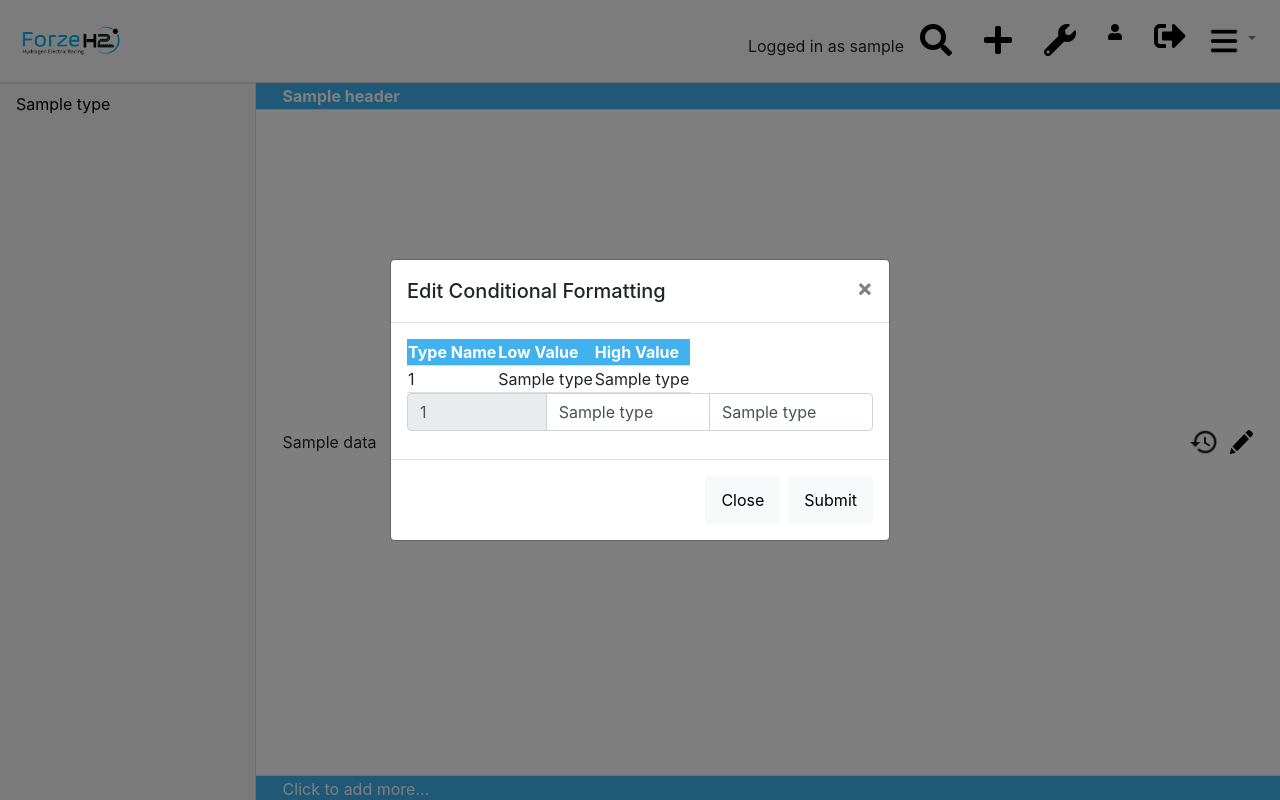
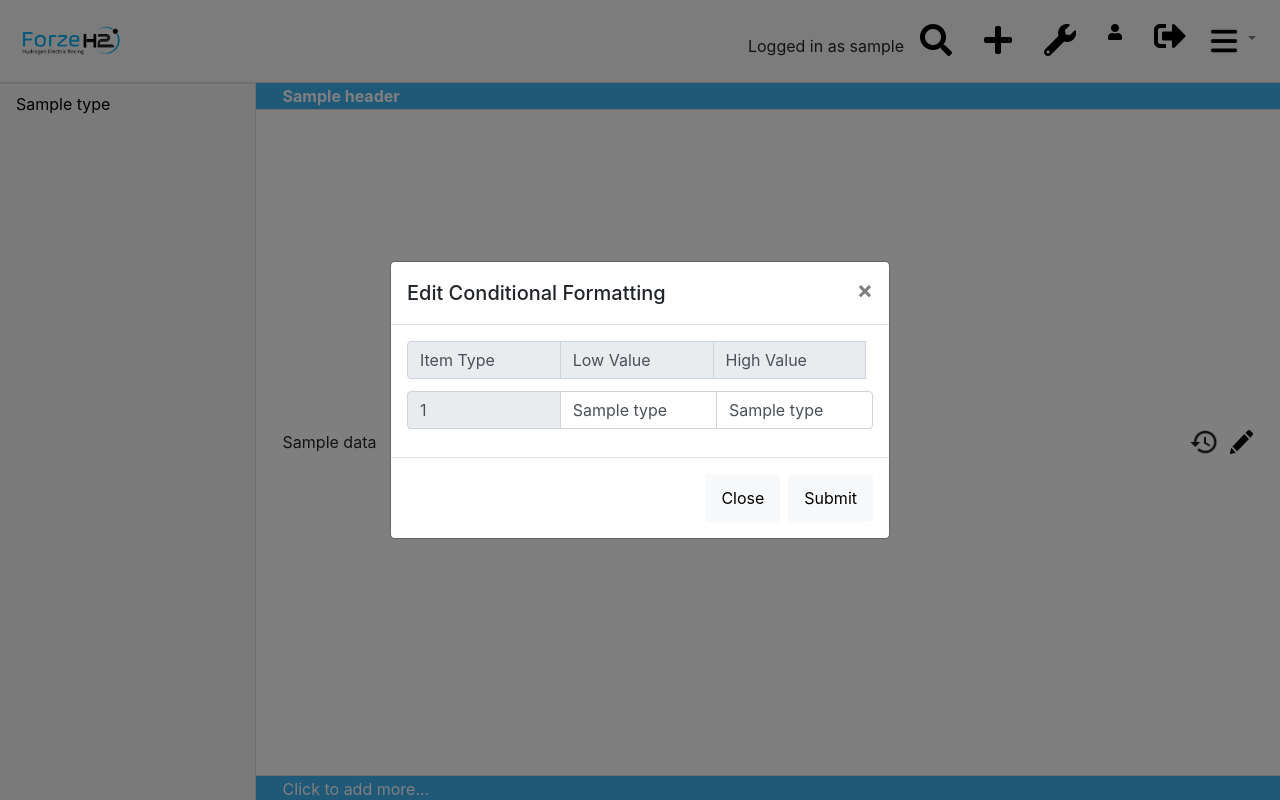
Before and after one commit to nick-thumiger/Forze, a Flask app: template templates/index.html in a window 1280 px wide, after a click on "Edit Conditional Formatting". Run offline with Flask 2, Linux system fonts and the light colour scheme; the template is opened without the code that fills it: most values are stand-ins (such as "Sample title", 1, 10 or a date in 2020); parts of the project's set-up code (start-up, migrations or seed data) failed here and were passed over; some libraries are stand-ins or nearby versions.

Commit message:
automated commit

```diff
--- a/templates/index.html
+++ b/templates/index.html
@@ -246,27 +246,21 @@
                         </button>
                     </div>
                     <div id="edit-modal-target" class="modal-body">
-                        <table>
-                            <tr>
-                                <th>Type Name</th>
-                                <th>Low Value</th>
-                                <th>High Value</th>
-                            </tr>
-                            {% if type_data != None %}
-                            {% for i in type_data %}
-                            <tr>
-                                <td>{{i[0]}}</td>
-                                <td>{{i[1]}}</td>
-                                <td>{{i[2]}}</td>
-                            </tr>
-                            {% endfor %}
-                            {% endif %}
-                        </table>
-
+                        <div class="input-group" style="width:100%;">
+                            <div class="input-group-prepend" style="width:33%; padding-bottom: 2.5%">
+                                <span class="input-group-text" value="Item Type" style="width:100%">Item Type</span>
+                            </div>
+                            <div class="input-group-prepend" style="width:33%; padding-bottom: 2.5%">
+                                <span class="input-group-text" value="Low Value" style="width:100%">Low Value</span>
+                            </div>
+                            <div class="input-group-prepend" style="width:33%; padding-bottom: 2.5%">
+                                <span class="input-group-text" value="High Value" style="width:100%">High Value</span>
+                            </div>
+                        </div>
                         {% if type_data != None %}
                         {% for i in range(type_data|length) %}
                         <div class="input-group" style="width:100%;">
-                            <div class="input-group-prepend" style="width:30%; padding-bottom: 2.5%">
+                            <div class="input-group-prepend" style="width:33%; padding-bottom: 2.5%">
                                 <span class="input-group-text" id="add_target_{{i}}" value="{{type_data[i][0]}}" style="width:100%">{{type_data[i][0]}}</span>
                             </div>
                             <input type="text" class="form-control" id="addL_{{i}}" value="{{type_data[i][1]}}">
```
